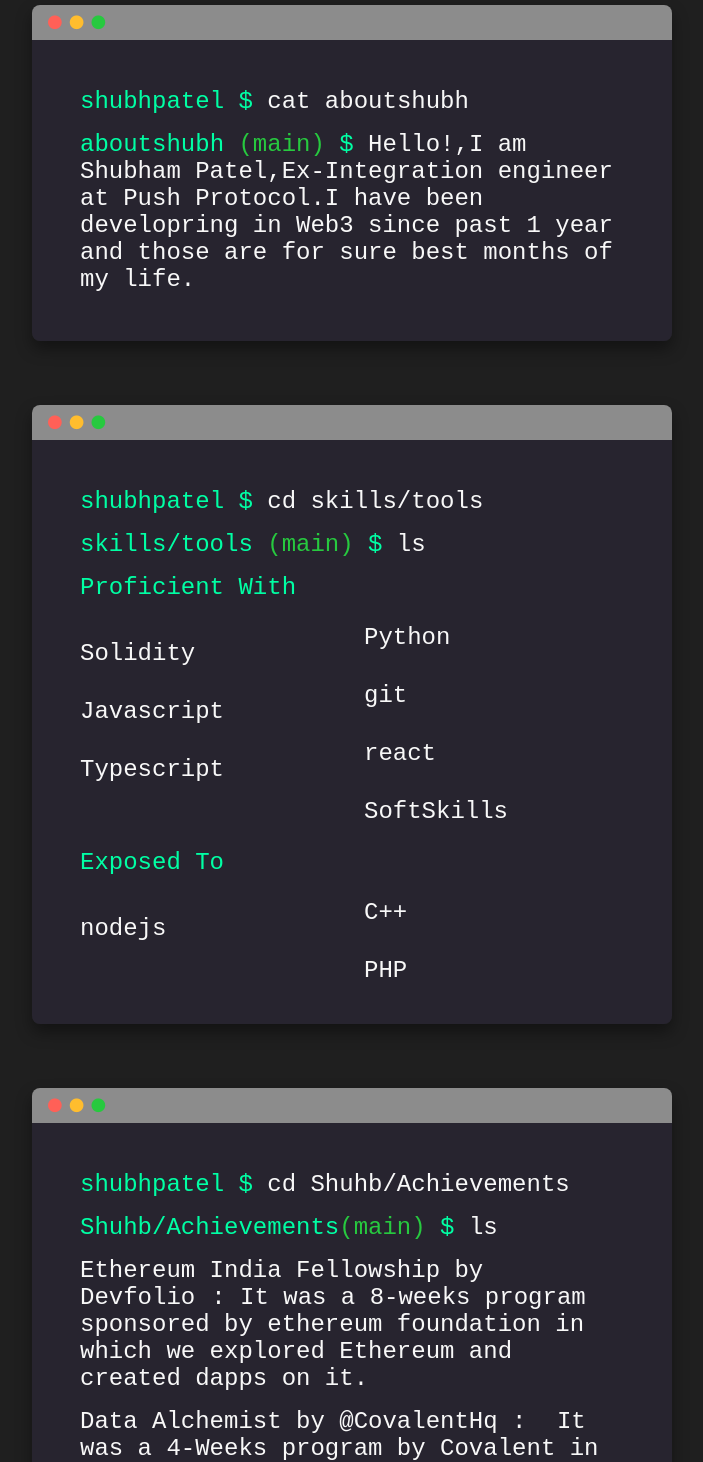
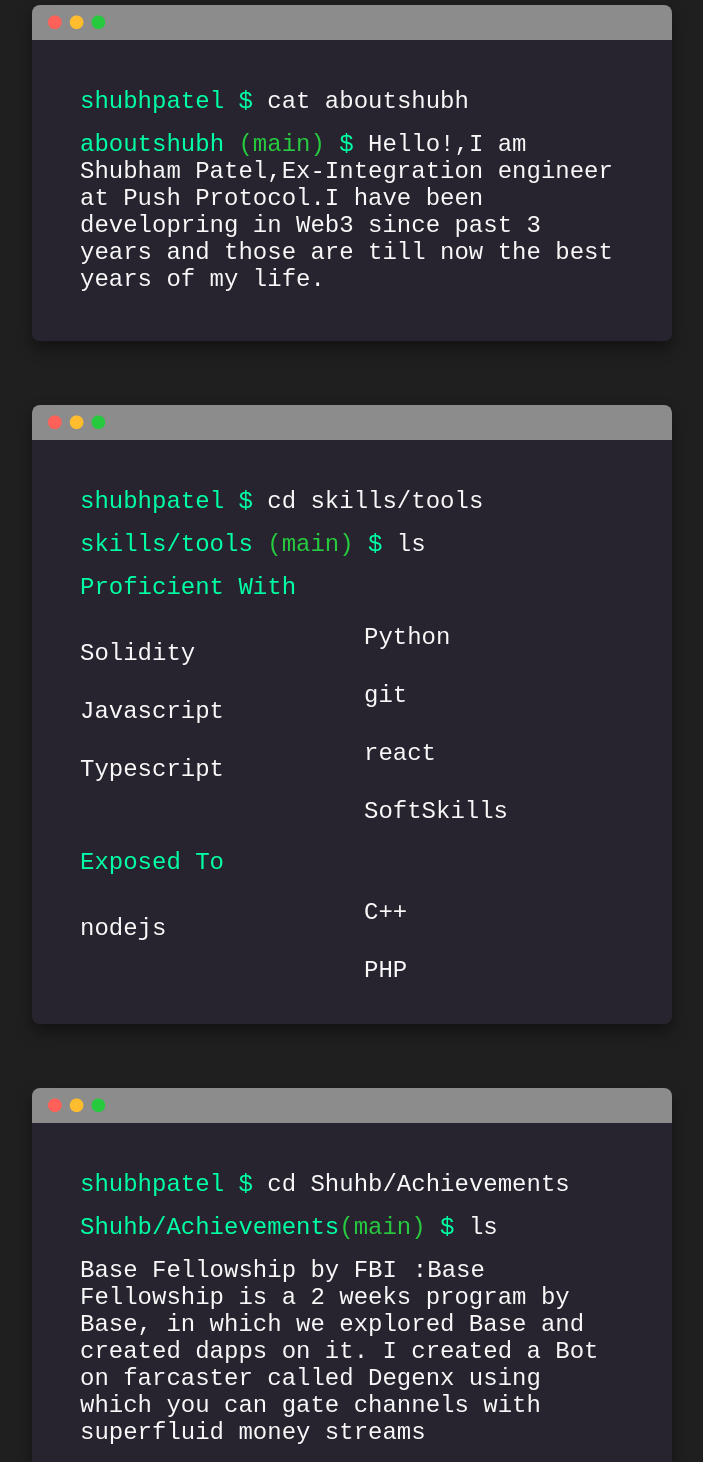
Before and after one commit to aeyshubh/portfolio-shubh, a React (Create React App) app: page /about in a window 1280 px wide. Shown: the part 100-1562 px from the top of the page, without its empty margins (288-991 px from the left). Built offline with nearby package versions, Linux system fonts and the light colour scheme; the HTML template or start-up script is replaced by a standard one.

Commit message:
added base fellowship

```diff
--- a/src/info/Info.js
+++ b/src/info/Info.js
@@ -42,7 +42,7 @@
         },
         {
             emoji: "🛠️",
-            text: "Ethereum India Fellow"
+            text: "Ethereum India Fellow,Base Fellow"
         },
         {
             emoji: "📧",
@@ -66,7 +66,7 @@
             label: 'linkedin'
         },
         {
-            link: "https://twitter.com/aeyshubh",
+            link: "https://x.com/aeyshubh",
             icon: "fa fa-twitter",
             label: 'twitter'
         }
@@ -74,7 +74,7 @@
 // Just change the links so that they lead to your social profiles.
 
     ],
-    bio: "Hello!,I am Shubham Patel,Ex-Integration engineer at Push Protocol.I have been developring in Web3 since past 1 year and those are for sure best months of my life.",
+    bio: "Hello!,I am Shubham Patel,Ex-Integration engineer at Push Protocol.I have been developring in Web3 since past 3 years and those are till now the best years of my life.",
     skills:
         {
             proficientWith: ['Solidity', 'Javascript','Typescript', 'Python', 'git', 'react', 'SoftSkills'],
@@ -102,6 +102,10 @@
 // You can also remove the emojis if you'd like, I just think they look cute :P
     ],
     Achies: [
+         {
+            label: ':Base Fellowship is a 2 weeks program by Base, in which we explored Base and created dapps on it. I created a Bot on farcaster called Degenx using which you can gate channels with superfluid money streams',
+            emoji: 'Base Fellowship by FBI'
+        },
         {
             label: ': It was a 8-weeks program sponsored by ethereum foundation in which we explored Ethereum and created dapps on it.',
             emoji: 'Ethereum India Fellowship by Devfolio'
@@ -142,7 +146,7 @@
         },
         {
             title: "PeerStreams : Decentralized Video streaming platform over Livepeer and Push",
-            live: "https://www.peerstreams.tv/", //this should be a link to the live version of your project, think github pages, netlify, heroku, etc. Or your own domain, if you have it.
+            live: "https://www.youtube.com/watch?v=ye007N7lZXc&ab_channel=ShubhamPatel", //this should be a link to the live version of your project, think github pages, netlify, heroku, etc. Or your own domain, if you have it.
      // this should be a link to the **repository** of the project, where the code is hosted.
             image: mock1
         },
```
